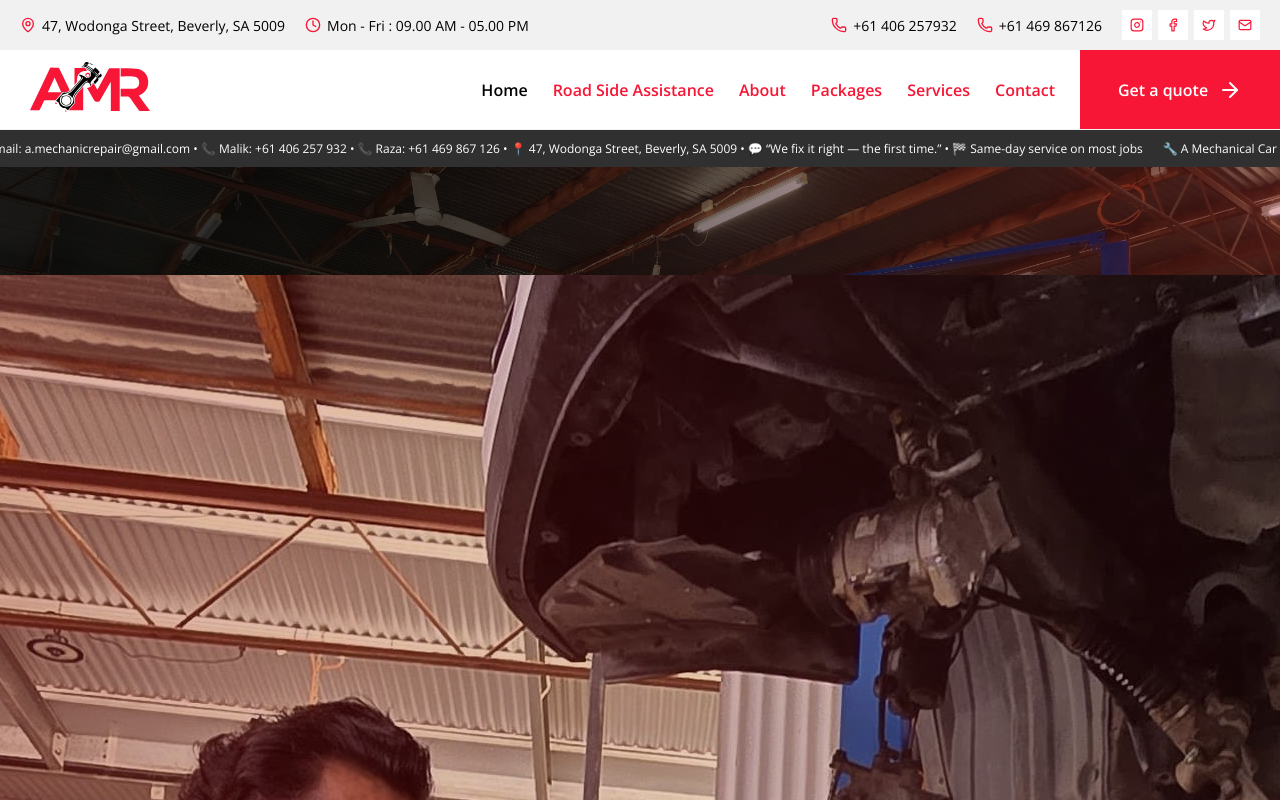
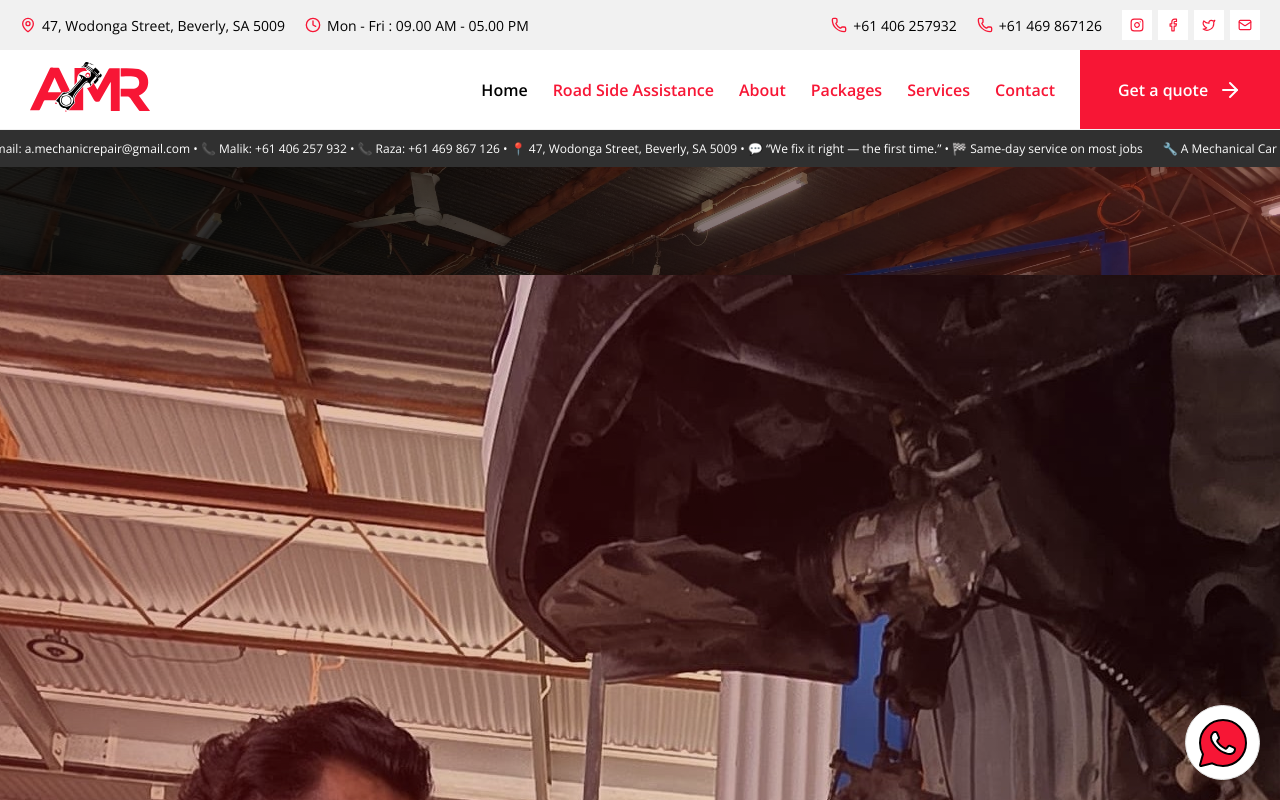
Before and after one commit to mdjazib/amechanical, a Next.js app: page / in a window 1280 px wide. Shown: the top 800 px of the page. Built offline with nearby package versions, Linux system fonts and the light colour scheme.

Commit message:
Added WhatsApp fixed call-to-action button in globals.sass and integrated it into the layout. Updated Footer and Header components to include direct WhatsApp links for contact numbers and email. Enhanced accessibility by ensuring links open in new tabs.

```diff
--- /dev/null
+++ b/app/WhatsApp.jsx
@@ -0,0 +1,15 @@
+"use client"
+import Link from 'next/link'
+import React from 'react'
+
+const WhatsApp = () => {
+    return (
+        <Link className='whatsapp-fixed-cta' href="https://wa.me/+61406257932" target='_blank'>
+            <svg x="0px" y="0px" width="100" height="100" viewBox="0 0 50 50">
+                <path d="M25,2C12.318,2,2,12.318,2,25c0,3.96,1.023,7.854,2.963,11.29L2.037,46.73c-0.096,0.343-0.003,0.711,0.245,0.966 C2.473,47.893,2.733,48,3,48c0.08,0,0.161-0.01,0.24-0.029l10.896-2.699C17.463,47.058,21.21,48,25,48c12.682,0,23-10.318,23-23 S37.682,2,25,2z M36.57,33.116c-0.492,1.362-2.852,2.605-3.986,2.772c-1.018,0.149-2.306,0.213-3.72-0.231 c-0.857-0.27-1.957-0.628-3.366-1.229c-5.923-2.526-9.791-8.415-10.087-8.804C15.116,25.235,13,22.463,13,19.594 s1.525-4.28,2.067-4.864c0.542-0.584,1.181-0.73,1.575-0.73s0.787,0.005,1.132,0.021c0.363,0.018,0.85-0.137,1.329,1.001 c0.492,1.168,1.673,4.037,1.819,4.33c0.148,0.292,0.246,0.633,0.05,1.022c-0.196,0.389-0.294,0.632-0.59,0.973 s-0.62,0.76-0.886,1.022c-0.296,0.291-0.603,0.606-0.259,1.19c0.344,0.584,1.529,2.493,3.285,4.039 c2.255,1.986,4.158,2.602,4.748,2.894c0.59,0.292,0.935,0.243,1.279-0.146c0.344-0.39,1.476-1.703,1.869-2.286 s0.787-0.487,1.329-0.292c0.542,0.194,3.445,1.604,4.035,1.896c0.59,0.292,0.984,0.438,1.132,0.681 C37.062,30.587,37.062,31.755,36.57,33.116z"></path>
+            </svg>
+        </Link>
+    )
+}
+
+export default WhatsApp
--- a/app/globals.sass
+++ b/app/globals.sass
@@ -785,3 +785,30 @@
         @include baseBackground(-1)
         background-image: repeating-linear-gradient(0deg, lch(from var(--base-color) calc(l - 3) c h) 0 1px, transparent 1px 24px), repeating-linear-gradient(90deg, lch(from var(--base-color) calc(l - 3) c h) 0 1px, transparent 1px 24px)
         width: 100%
+
+.whatsapp-fixed-cta
+  position: fixed
+  bottom: 20px
+  right: 20px
+  @include baseBackground()
+  width: 75px
+  height: 75px
+  border-radius: 100px
+  border: 1px solid
+  @include baseBorder(-10)
+  @include flex()
+  svg
+    @include accentFill()
+    @include textStroke()
+    stroke-width: 2
+    height: 50px
+    width: 50px
+    animation: shaking .4s ease infinite
+    @keyframes shaking
+      50%
+        rotate: -10deg
+  &:hover
+    @include accentBackground()
+    svg
+      @include baseFill()
+      stroke-width: 1
--- a/app/layout.jsx
+++ b/app/layout.jsx
@@ -2,6 +2,7 @@
 import "./globals.sass";
 import Header from "@/components/Header";
 import Footer from "@/components/Footer";
+import WhatsApp from "./WhatsApp";
 
 const khand = Khand({
   variable: "--font-khand",
@@ -30,6 +31,7 @@
       <body className={`${khand.variable} ${openSans.variable}`} style={theme}>
         <Header />
         {children}
+        <WhatsApp />
         <Footer />
       </body>
     </html>
--- a/components/Footer.jsx
+++ b/components/Footer.jsx
@@ -18,9 +18,9 @@
                 <div className="col">
                     <h2>Address</h2>
                     <ul>
-                        <li><MapPin /> <a href="#">47, Wodonga Street, Beverly, SA 5009</a></li>
-                        <li><Phone /> <a href="#">+61 406 257932</a><a href="#">+61 469 867126</a></li>
-                        <li><Mail /> <a href="#">a.mechanicrepair@gmail.com</a></li>
+                        <li><MapPin /> <a href="https://www.google.com/maps/@-34.8942857,138.5425572,0a,49.8y,91.89h,86.02t/data=!3m4!1e1!3m2!1s67roZyQr1ukDC0RHjepzxw!2e0?source=apiv3" target='_blank'>47, Wodonga Street, Beverly, SA 5009</a></li>
+                        <li><Phone /> <a href="https://wa.me/+61406257932" target='_blank'>+61 406 257932</a><a href="https://wa.me/+61469867126" target='_blank'>+61 469 867126</a></li>
+                        <li><Mail /> <a href="mailto:a.mechanicrepair@gmail.com" target='_blank'>a.mechanicrepair@gmail.com</a></li>
                         <li><Socials /></li>
                     </ul>
                 </div>
--- a/components/Header.jsx
+++ b/components/Header.jsx
@@ -18,8 +18,8 @@
           <div className="clg"><Clock4 /> <span>Mon - Fri : 09.00 AM - 05.00 PM</span></div>
         </div>
         <div className="col">
-          <div className="clg"><Phone /><a href="#" >+61 406 257932</a></div>
-          <div className="clg"><Phone /><a href="#" >+61 469 867126</a></div>
+          <div className="clg"><Phone /><a href="https://wa.me/+61406257932" target='_blank'>+61 406 257932</a></div>
+          <div className="clg"><Phone /><a href="https://wa.me/+61469867126" target='_blank' >+61 469 867126</a></div>
           <Socials />
         </div>
       </div>
--- a/components/Socials.jsx
+++ b/components/Socials.jsx
@@ -7,7 +7,7 @@
             <a href="#"><Instagram /></a>
             <a href="#"><Facebook /></a>
             <a href="#"><Twitter /></a>
-            <a href="#"><Mail /></a>
+            <a href="mailto:a.mechanicrepair@gmail.com" target='_blank'><Mail /></a>
         </div>
     )
 }
```
